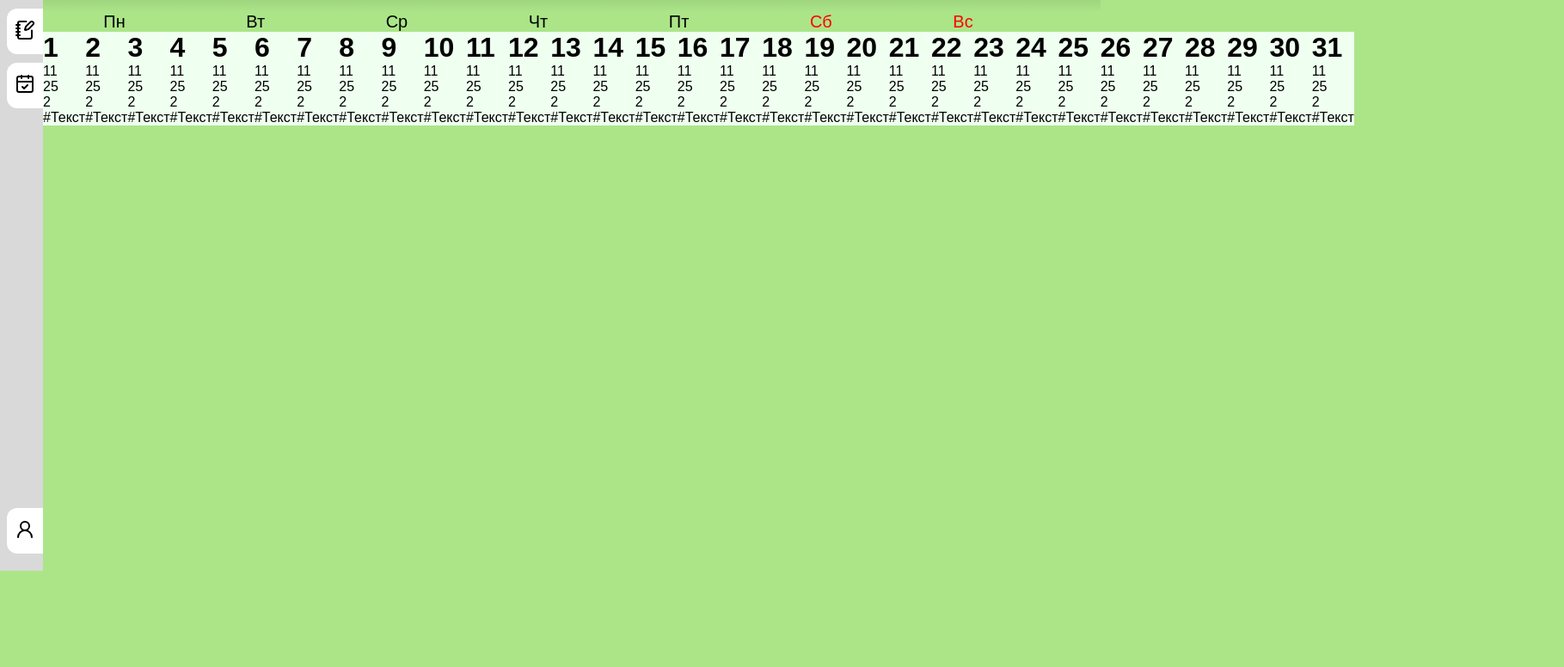
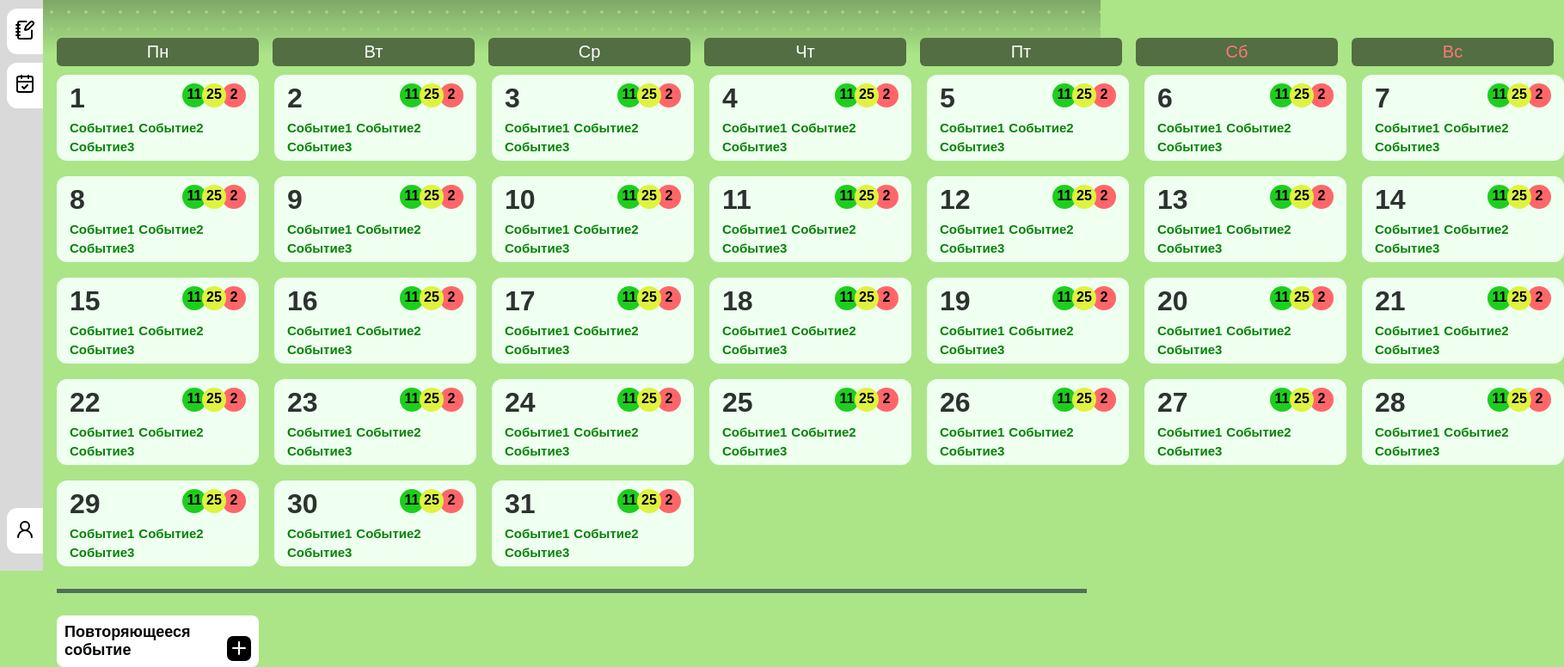
Before and after one commit to Zabadoooj/ToDoshenka, a React (Vite) app in the folder Frontend/todoshecka/: page /calendar in a window 1280 px wide. Shown: the part 136-912 px from the top of the page at 86% size, 1819 px wide, since content can reach past the window. Before the commit the page ends 800 px from the top, so only its background shows below. Built offline with nearby package versions, Linux system fonts and the light colour scheme.

Commit message:
Calendar page layout

```diff
--- a/Frontend/todoshecka/src/Components/CalendarPage.css
+++ b/Frontend/todoshecka/src/Components/CalendarPage.css
@@ -1,3 +1,6 @@
+*{
+    user-select: none;
+}
 
 .calendarPage{
     width: calc(100vw - 50px);
@@ -8,29 +11,33 @@
     justify-content: center;
     align-items: center;
 
-    height: 150px;
+    padding-bottom: 20px;
+    margin-bottom: -20px;
+
+    height: 180px;
     width: 100%;
     background-color: #526E42;
-    background: linear-gradient(#526E42, #526e42b5, transparent);
+    background: linear-gradient(#526E42, #48613ab5, #7ca565, transparent);
 }
 .pattern{
     position: fixed;
     width: calc(100vw - 50px);
-    height: 150px;
+    height: 180px;
     z-index: 0;
 
 
     background-color: none;
     opacity: 1;
-    background-image: radial-gradient(#A5CE8E 4px, transparent 1px);
+    background-image: radial-gradient(#A5CE8E 2px, transparent 1px);
     background-size: 20px 20px;
-    mask: linear-gradient(white, black);
 }
 
 .switchMonth{
     display: flex;
     justify-content: space-around;
     align-items: center;
+
+    z-index: 2;
 
     height: 70px;
 
@@ -61,25 +68,175 @@
 }
 
 .weekDays{
+    display: grid;
+    grid-template-columns: repeat(7, 1fr);
 
-    width: 90vw;
 
-    display: flex;
-    justify-content: space-around;
+    gap: 16px;
+    margin-left: 16px;
+    margin-right: 16px;
 
     font-size: 20px;
 }
+.Пн, .Вт, .Ср, .Чт, .Пт, .Сб, .Вс{
+
+    background-color: #5b775d;
+    background-color: #526E42;
+    color: white;
+
+    text-align: center;
+
+    border-radius: 6px;
+    padding: 5px 0 5px 0;
+
+    margin-bottom: -10px;
+
+    width: 235px;
+}
 
 .Сб, .Вс{
-    color: red;
+    color: rgb(255, 119, 119);
 }
 
 .daysList{
-    display: flex;
+    display: grid;
+    grid-template-columns: repeat(7, 1fr);
+    gap: 18px;
 
-    justify-content: space-around;
+    max-height: 600px;
+
+
+    margin-top: 20px;
+    margin-left: 16px;
+    margin-right: 16px;
 }
 
 .daySlot{
     background-color: #EFFFF0;
+    border-radius: 12px;
+    cursor: pointer;
+
+
+    width: 235px;
+    height: 100px;
+
+    min-width: 120px;
+    min-height: 70px;
+
+    max-width: 235px;
+    max-height: 100px;
+
+    display: flex;
+
+    justify-content: space-between;
 }
+.daySlot:hover{
+    transition: 0.1s;
+    background-color: #77c57d;
+}
+
+
+/* Основная информация (день и список событий) */
+.daysList .mainInfo{
+    color: #2C322E;
+
+    display: flex;
+    flex-direction: column;
+
+    justify-content: space-around;
+
+    margin-left: 15px;
+    margin-top: 5px;
+    margin-bottom: 5px;
+}
+/* Список событий */
+.daysList .eventsList{
+    font-size: 15px;
+    font-weight: 550;
+
+
+    display: grid;
+    gap: 5px;
+
+    grid-template-columns: repeat(2, 1fr);
+    color: #048304;
+}
+
+.daySlot .stats{
+    display: flex;
+
+    margin-right: 15px;
+    margin-left: -20px;
+    margin-top: 10px;
+}
+.notesCount, .ToDoCount, .eventsCount{
+    font-weight: bold;
+    text-align: center;
+
+    background-color: #048304;
+    padding: 4px;
+    border-radius: 100%;
+    margin-left: -5px;
+
+    height: 20px;
+    width: 20px;
+}
+.notesCount{
+    background-color: #1ECE1E;
+}
+.ToDoCount{
+    z-index: 1;
+    background-color: #E0F240;
+}
+.eventsCount{
+    background-color: #FF6669;
+}
+
+.calendarBottom{
+    margin-top: 26px;
+
+}
+
+.calendarBottom hr{
+    height: 5px;
+
+    margin: 16px 16px;
+
+    color: #2C322E;
+    background-color: #527155;
+    border: none
+}
+
+.calendarBottom button{
+    background-color: white;
+    cursor: pointer;
+
+    text-align: left;
+    font-weight: 600;
+    font-size: 18px;
+
+    border: none;
+    border-radius: 8px;
+
+    width: 235px;
+    height: 60px;
+
+    padding: 9px;
+    margin-top: 26px;
+    margin-left: 16px;
+
+    display: flex;
+    justify-content: space-between;
+}
+.calendarBottom .plus{
+    color: white;
+    background-color: black;
+
+    width: 25px;
+    height: 25px;
+
+    margin-top: 15px;
+
+    border-radius: 7px;
+    padding: 2px;
+}
--- a/Frontend/todoshecka/src/Components/CalendarPage.tsx
+++ b/Frontend/todoshecka/src/Components/CalendarPage.tsx
@@ -1,8 +1,10 @@
+import { useState } from 'react';
 import './CalendarPage.css'
 
 import {
     ArrowLeft,
-    ArrowRight
+    ArrowRight,
+    Plus
 } from 'lucide-react'
 
 const WEEK_DAYS = ['Пн', 'Вт', 'Ср', 'Чт', 'Пт', 'Сб', 'Вс'];
@@ -14,12 +16,39 @@ const MONTHS_RU = [
 
 
 
+function DayItem({day}) {
+
+    return(
+        <div className="daySlot">
+            <div className="mainInfo">
+                <h1>
+                    {day}
+                </h1>
+
+                <div className="eventsList">
+                    <div className="event">Событие1</div>
+                    <div className="event">Событие2</div>
+                    <div className="event">Событие3</div>
+                </div>
+            </div>
+
+            <div className="stats">
+                <div className="notesCount">11</div>
+                <div className="ToDoCount">25</div>
+                <div className="eventsCount">2</div>
+            </div>
+        </div>
+    )
+}
+
+
 function CalendarPage() {
 
 
     const today = new Date()
-    const currentYear = today.getFullYear()
-    const currentMonth = today.getMonth()
+    const [currentYear, setYear] = useState(today.getFullYear())
+    const [currentMonth, setMonth] = useState(today.getMonth())
+    const currentDay = today.getDay()
 
     let firstDayOfMonth = new Date(currentYear, currentMonth, 1)
     let totalDaysInMonth = new Date(currentYear, currentMonth + 1, 0).getDate();
@@ -31,14 +60,44 @@ function CalendarPage() {
     let daysArray = Array.from({ length: totalDaysInMonth }, (_, i) => i + 1);
 
 
+    const updateMonth = (month: any) => {
+
+        if (currentMonth - 1 != 0) {setMonth(currentMonth + month)}
+        else if (currentMonth <= 0) {updateYear(false)}
+
+        else if (currentMonth + 1 != 12) {setMonth(currentMonth + month)}
+        else if (currentMonth >= 12) {updateYear(true)}
+
+
+        console.log(currentMonth);
+    }
+
+
+    const updateYear = (plusYear: boolean) => {
+
+        if (plusYear) {
+            setYear(currentYear + 1)
+            setMonth(0)
+        }
+        else{
+            setYear(currentYear - 1)
+            setMonth(0)
+        }
+
+        console.log(currentYear, currentMonth);
+        // plusYear ? setYear(currentYear + 1) : setYear(currentYear - 1)
+        // setMonth(1)
+
+    }
+
 
     return(
         <div className="calendarPage">
 
             <div className="centerBox">
-                {/* <div className="pattern" /> */}
+                <div className="pattern" />
                 <div className="switchMonth">
-                    <button>
+                    <button onClick={() => currentMonth - 1 != 0 ? updateMonth(-1) : updateMonth(1)}>
                         <ArrowLeft/>
                     </button>
 
@@ -46,7 +105,7 @@ function CalendarPage() {
                         {MONTHS_RU[currentMonth]} {currentYear}
                     </div>
 
-                    <button>
+                    <button onClick={() => currentMonth + 1 != 12 ? setMonth(currentMonth + 1) : setMonth(currentMonth)}>
                         <ArrowRight/>
                     </button>
                 </div>
@@ -60,27 +119,33 @@ function CalendarPage() {
             </div>
 
 
+            {/* <div className="emptySlots">
+                {emptySlots.map((emptySlot) => (
+                    <div className="emptyDay">{emptySlot}</div>
+                ))}
+            </div> */}
+
             <div className="daysList">
+                {/* <DayItem day="1"/> */}
                 {daysArray.map((day) => (
-                    <div className="daySlot">
-                        <h1>
-                            {day}
-                        </h1>
-
-                        <div className="stats">
-                            <div className="notesCount">11</div>
-                            <div className="ToDoCount">25</div>
-                            <div className="eventsCount">2</div>
-                        </div>
-
-                        <div className="eventsList">
-                            <div className="event">#Текст</div>
-                        </div>
-                    </div>
+                    <DayItem day={day}/>
                 ))}
             </div>
 
 
+            <div className="calendarBottom">
+
+            <hr/>
+
+            <button>
+                Повторяющееся событие
+
+                <div className="plus">
+                    <Plus />
+                </div>
+            </button>
+
+            </div>
 
         </div>
     )
```
